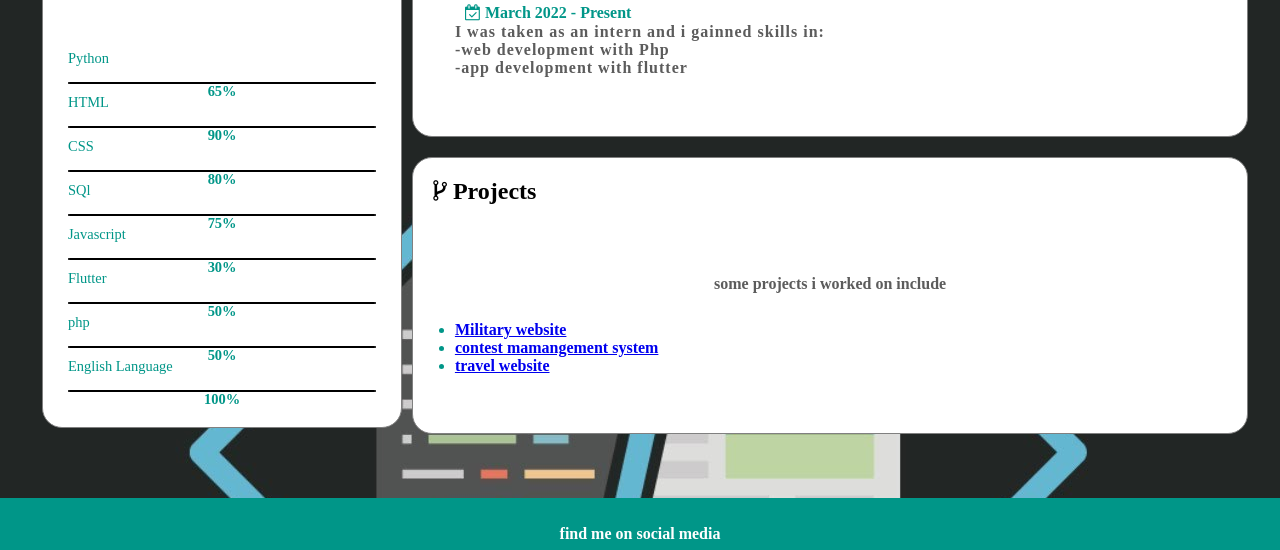
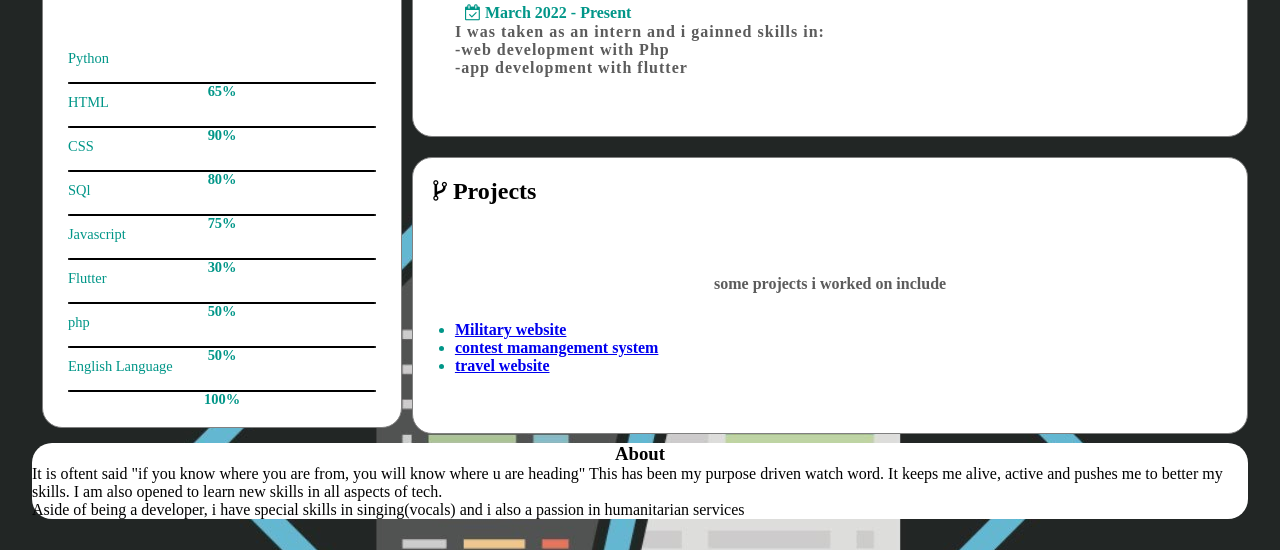
Before and after one commit to Jardon237/jardon237.github.io-resume, a plain HTML site: page index.html in a window 1280 px wide. Shown: the part 625-1175 px from the top of the page. Drawn offline with Linux system fonts and the light colour scheme.

Commit message:
about content

```diff
--- a/index.html
+++ b/index.html
@@ -147,6 +147,16 @@
         </section>
       </main>
   </div>
+  <div id="content">
+    <h3>About</h3>
+    <p id="about">
+      It is oftent said "if you know where you are from, you will know where u are heading"
+      This has been my purpose driven watch word. It keeps me alive, active and pushes me to better my skills. I am also
+      opened to learn new skills in all aspects of tech. <br>
+      Aside of being a developer, i have special skills in singing(vocals) and i also a passion in humanitarian services
+    </p>
+  </aside>
+  </div>
   <footer>
     <p>find me on social media</p>
     <a href="https://www.instagram.com/jardon237/"><i class="fa fa-instagram" aria-hidden="true"></i></a>
```
